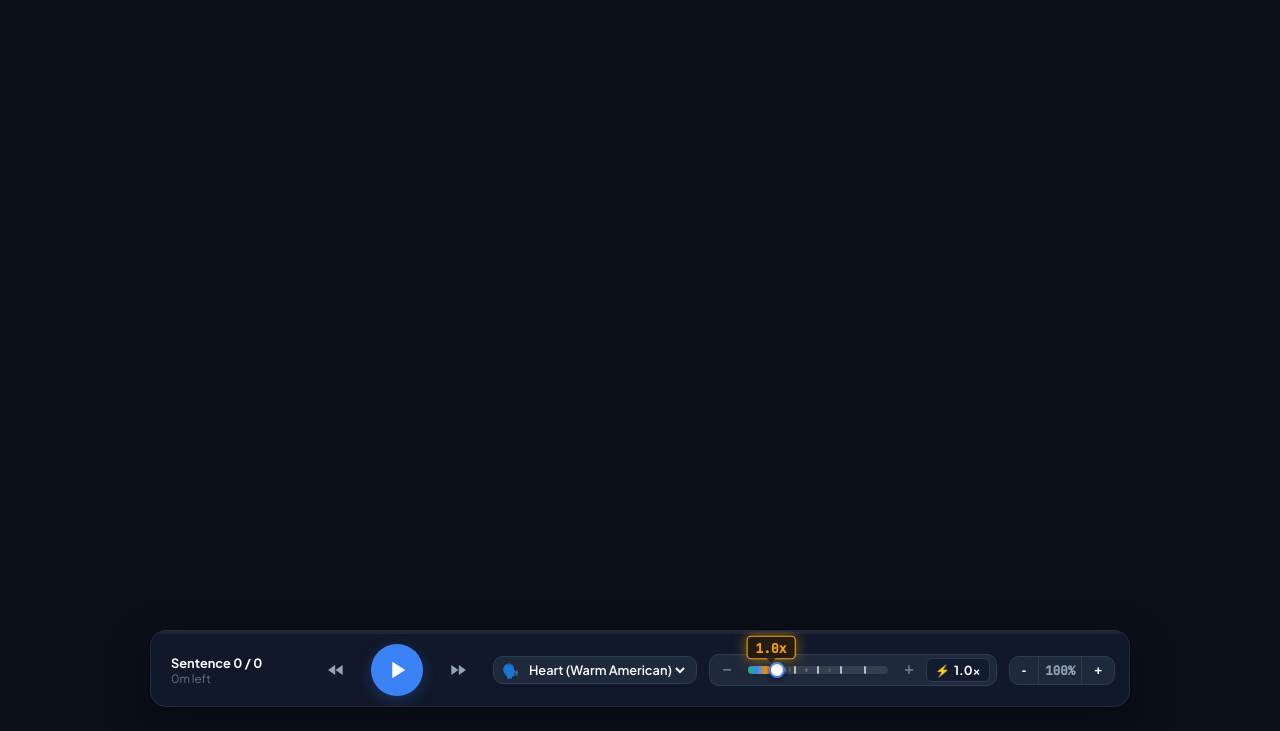
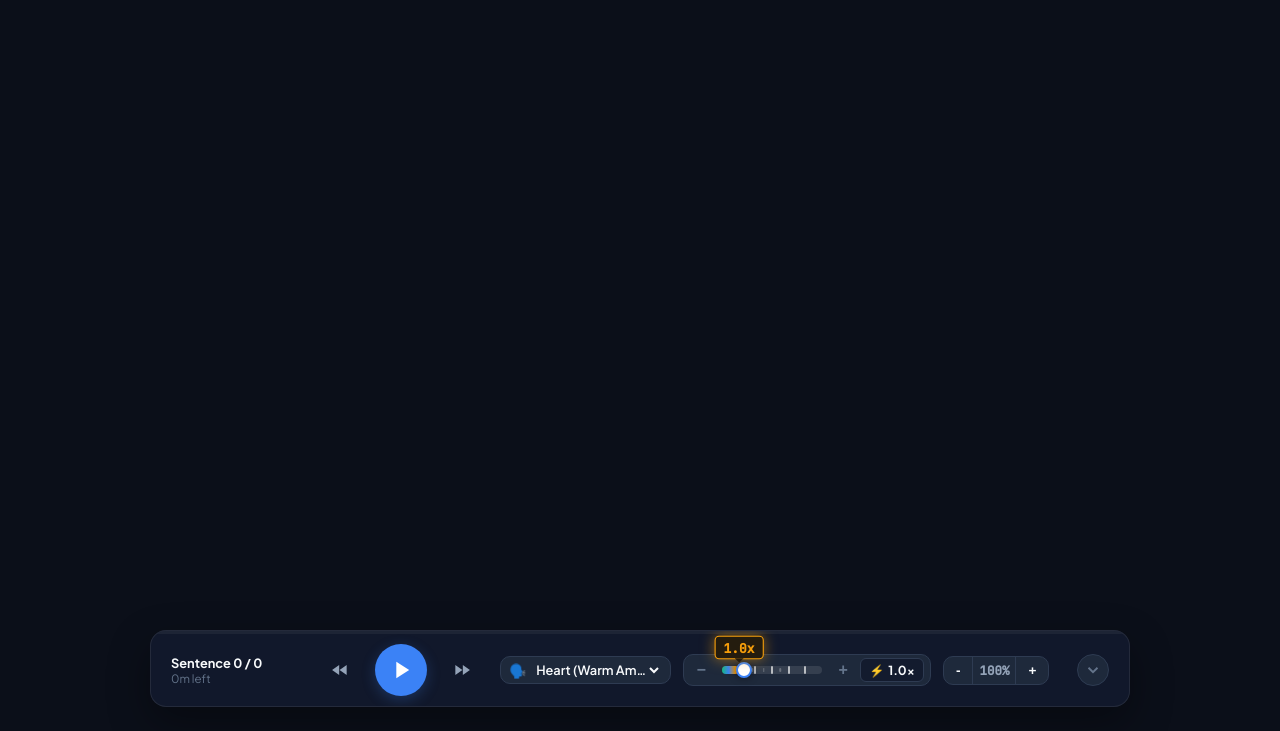
Before and after one commit to breaper3/speechify-web, a plain HTML site: page speechify_local/static/index.html in a window 1280 px wide. Shown: the part 69-800 px from the top of the page. Drawn offline with Linux system fonts and the light colour scheme; no server answers.

Commit message:
fix: ensure minimize button is never clipped by extracting to direct dock child with flex-shrink zero and compacting dock items

```diff
--- a/speechify_local/static/index.html
+++ b/speechify_local/static/index.html
@@ -9,7 +9,7 @@
   <meta name="apple-mobile-web-app-capable" content="yes">
   <meta name="apple-mobile-web-app-status-bar-style" content="black-translucent">
   <meta name="theme-color" content="#0f172a">
-  <link rel="stylesheet" href="/static/style.css?v=20261115_perf5">
+  <link rel="stylesheet" href="/static/style.css?v=20261115_perf6">
   <link rel="preconnect" href="https://fonts.googleapis.com">
   <link rel="preconnect" href="https://fonts.gstatic.com" crossorigin>
   <link href="https://fonts.googleapis.com/css2?family=Plus+Jakarta+Sans:wght@400;500;600;700;800&family=Lora:ital,wght@0,400;0,500;0,600;1,400&family=JetBrains+Mono:wght@400;500&display=swap" rel="stylesheet">
@@ -399,13 +399,12 @@
             <span class="dock-zoom-val" id="dockZoomValue" title="Current Document Zoom">100%</span>
             <button class="font-btn" id="btnZoomIn" title="Zoom In / Larger Font">+</button>
           </div>
+        </div>
 
-          <!-- Minimize Player Bar Button -->
-          <button class="dock-btn-icon dock-minimize-btn" id="btnMinimizeDock" title="Minimize player bar (M)">
-            <svg width="16" height="16" viewBox="0 0 24 24" fill="none" stroke="currentColor" stroke-width="2.5"><polyline points="6 9 12 15 18 9"></polyline></svg>
-            <span class="dock-btn-label">Minimize</span>
-          </button>
-        </div>
+        <!-- Dedicated Minimize Button at Far Right (Never Clipped) -->
+        <button class="dock-minimize-btn" id="btnMinimizeDock" title="Minimize player bar (M)">
+          <svg width="18" height="18" viewBox="0 0 24 24" fill="none" stroke="currentColor" stroke-width="2.5"><polyline points="6 9 12 15 18 9"></polyline></svg>
+        </button>
       </div>
 
       <!-- Mobile Mini-Player Bar (Speechify / Apple Books Mobile Style) -->
@@ -679,6 +678,6 @@
   <!-- Audio Element -->
   <audio id="audioPlayer" preload="auto"></audio>
 
-  <script src="/static/app.js?v=20261115_perf5"></script>
+  <script src="/static/app.js?v=20261115_perf6"></script>
 </body>
 </html>
--- a/speechify_local/static/style.css
+++ b/speechify_local/static/style.css
@@ -1291,7 +1291,7 @@ body.theme-light .app-notification-toast {
   font-weight: 600;
   cursor: pointer;
   outline: none;
-  max-width: 170px;
+  max-width: 130px;
   white-space: nowrap;
   overflow: hidden;
   text-overflow: ellipsis;
@@ -1340,7 +1340,7 @@ body.theme-light .app-notification-toast {
 
 .speed-track-container {
   position: relative;
-  width: 140px;
+  width: 100px;
   height: 8px;
   background-color: rgba(255, 255, 255, 0.1);
   border-radius: var(--radius-full);
@@ -1698,19 +1698,18 @@ body.theme-light .app-notification-toast {
 }
 
 .dock-minimize-btn {
-  display: flex;
-  align-items: center;
-  gap: 6px;
-  padding: 4px 10px;
-  width: auto;
+  background: var(--bg-surface);
+  border: 1px solid var(--border-color);
+  color: var(--text-muted);
+  width: 32px;
   height: 32px;
-  border-radius: var(--radius-md);
-  font-size: 0.75rem;
-  font-weight: 600;
-  color: var(--text-muted);
-  background: rgba(255, 255, 255, 0.05);
-  border: 1px solid var(--border-color);
-  cursor: pointer;
+  border-radius: 50%;
+  display: flex;
+  align-items: center;
+  justify-content: center;
+  cursor: pointer;
+  flex-shrink: 0;
+  margin-left: 8px;
   transition: all 0.15s ease;
 }
 
@@ -1718,11 +1717,7 @@ body.theme-light .app-notification-toast {
   background-color: var(--bg-surface-hover);
   color: var(--text-primary);
   border-color: var(--accent-primary);
-}
-
-.dock-btn-label {
-  font-size: 0.75rem;
-  font-weight: 600;
+  transform: translateY(1px);
 }
 
 .mobile-mini-minimize-btn {
```
